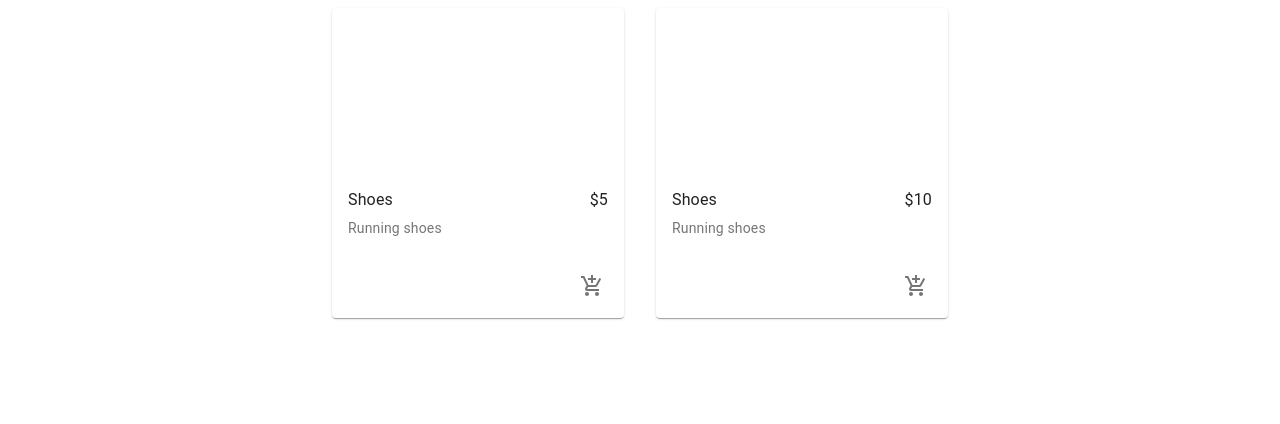
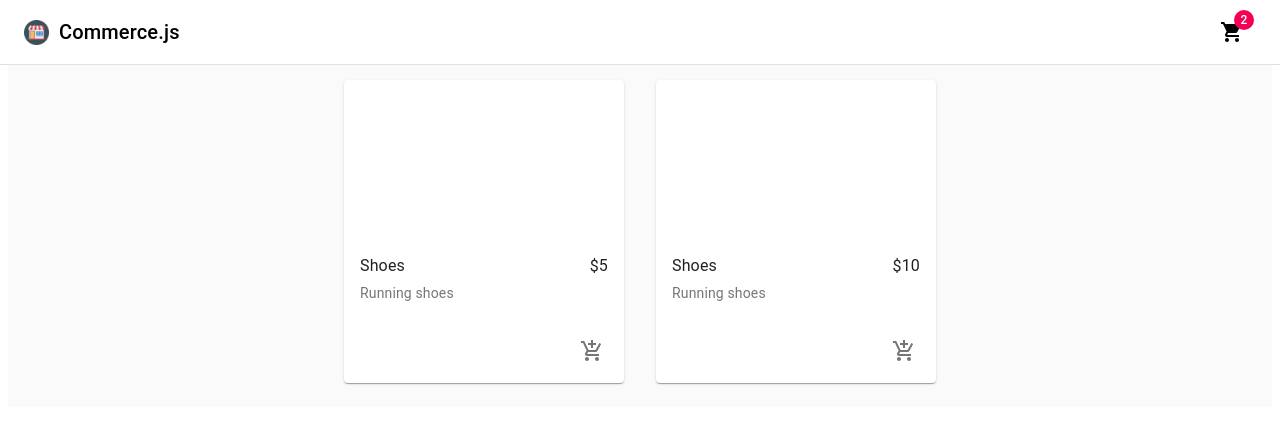
Before and after one commit to vietanh0595/e-commerce, a React (Create React App) app: page / in a window 1280 px wide. Shown: the top 424 px of the page. Built offline with nearby package versions, Linux system fonts and the light colour scheme.

Commit message:
create navbar component

```diff
--- a/src/App.js
+++ b/src/App.js
@@ -1,9 +1,11 @@
 import React from 'react'
-import Products from './components/Products/Products';
+
+import { Products, Navbar } from './components';
 
 const App = () => {
   return (
     <div>
+        <Navbar />
         <Products />
     </div>
   )
--- /dev/null
+++ b/src/components/Navbar/Navbar.jsx
@@ -0,0 +1,32 @@
+import React from 'react';
+import { AppBar, Toolbar, Typography, IconButton, Badge } from '@material-ui/core';
+import { ShoppingCart } from '@material-ui/icons';
+
+import logo from '../../assets/commerce.png';
+import useStyles from './styles';
+
+const Navbar = () => {
+  const classes = useStyles();
+  return (
+    <>
+        <AppBar position='fixed' className={classes.appBar} color='inherit'>
+            <Toolbar>
+                <Typography variant='h6' className={classes.title} color='inherit'>
+                    <img src={logo} alt="Commerce.js" height="25px" className={classes.image} />
+                    Commerce.js
+                </Typography>
+                <div className={classes.grow} />
+                <div className={classes.button}>
+                    <IconButton aria-label="Show cart items" color="inherit">
+                        <Badge badgeContent={2} color="secondary">
+                            <ShoppingCart />
+                        </Badge>
+                    </IconButton>
+                </div>
+            </Toolbar>
+        </AppBar>
+    </>
+  )
+}
+
+export default Navbar
--- /dev/null
+++ b/src/components/Navbar/styles.js
@@ -0,0 +1,68 @@
+import { makeStyles, fade } from '@material-ui/core/styles';
+
+const drawerWidth = 0;
+
+export default makeStyles((theme) => ({
+  appBar: {
+    boxShadow: 'none',
+    borderBottom: '1px solid rgba(0, 0, 0, 0.12)',
+    [theme.breakpoints.up('sm')]: {
+      width: `calc(100% - ${drawerWidth}px)`,
+      marginLeft: drawerWidth,
+    },
+  },
+  title: {
+    flexGrow: 1,
+    alignItems: 'center',
+    display: 'flex',
+    textDecoration: 'none',
+  },
+  image: {
+    marginRight: '10px',
+  },
+  menuButton: {
+    marginRight: theme.spacing(2),
+    [theme.breakpoints.up('sm')]: {
+      display: 'none',
+    },
+  },
+  grow: {
+    flexGrow: 1,
+  },
+  search: {
+    position: 'relative',
+    borderRadius: theme.shape.borderRadius,
+    backgroundColor: fade(theme.palette.common.white, 0.15),
+    '&:hover': {
+      backgroundColor: fade(theme.palette.common.white, 0.25),
+    },
+    marginRight: theme.spacing(2),
+    marginLeft: 0,
+    width: '100%',
+    [theme.breakpoints.up('sm')]: {
+      width: 'auto',
+    },
+  },
+  searchIcon: {
+    padding: theme.spacing(0, 2),
+    height: '100%',
+    position: 'absolute',
+    pointerEvents: 'none',
+    display: 'flex',
+    alignItems: 'center',
+    justifyContent: 'center',
+  },
+  inputRoot: {
+    color: 'inherit',
+  },
+  inputInput: {
+    padding: theme.spacing(1, 1, 1, 0),
+    // vertical padding + font size from searchIcon
+    paddingLeft: `calc(1em + ${theme.spacing(4)}px)`,
+    transition: theme.transitions.create('width'),
+    width: '100%',
+    [theme.breakpoints.up('md')]: {
+      width: '20ch',
+    },
+  },
+}));
--- a/src/components/Products/Product/Product.jsx
+++ b/src/components/Products/Product/Product.jsx
@@ -2,7 +2,7 @@ import React from 'react'
 import { Card, CardMedia, Typography, CardActions, CardContent, IconButton } from '@material-ui/core'
 import { AddShoppingCart } from '@material-ui/icons'
 
-import useStyles from './style'
+import useStyles from './styles'
 
 const Product = ({ product }) => {
   const classes = useStyles();
--- a/src/components/Products/Products.jsx
+++ b/src/components/Products/Products.jsx
@@ -1,6 +1,7 @@
 import React from 'react';
 import { Grid } from '@material-ui/core';
 import Product from './Product/Product';
+import useStyles from './styles';
 
 const products = [
     { id: 1, name: 'Shoes', description: "Running shoes", price: '$5', image: ''},
@@ -8,8 +9,11 @@ const products = [
 ]
 
 const Products = () => {
+  const classes = useStyles();
+
   return (
-    <main>
+    <main className={classes.content}>
+        <div className={classes.content} />
         <Grid container justify="center" spacing={4}>
             {products.map(product => (
                 <Grid item key={product.id} xs={12} sm={6} lg={3}>
--- /dev/null
+++ b/src/components/Products/styles.js
@@ -0,0 +1,13 @@
+import { makeStyles } from '@material-ui/core/styles';
+
+export default makeStyles((theme) => ({
+  toolbar: theme.mixins.toolbar,
+  content: {
+    flexGrow: 1,
+    backgroundColor: theme.palette.background.default,
+    padding: theme.spacing(3),
+  },
+  root: {
+    flexGrow: 1,
+  },
+}));
--- /dev/null
+++ b/src/components/index.js
@@ -0,0 +1,2 @@
+export { default as Navbar } from './Navbar/Navbar'
+export { default as Products } from './Products/Products'
```
Also changed, not shown: src/assets/commerce.png (added), src/components/Products/Product/styles.js (renamed from src/components/Products/Product/style.js).
